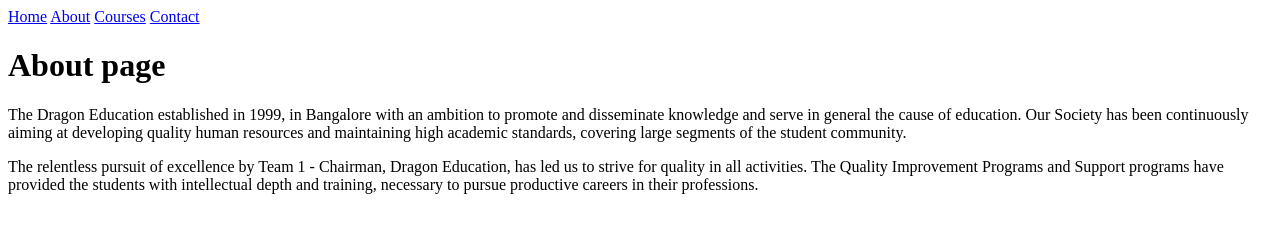
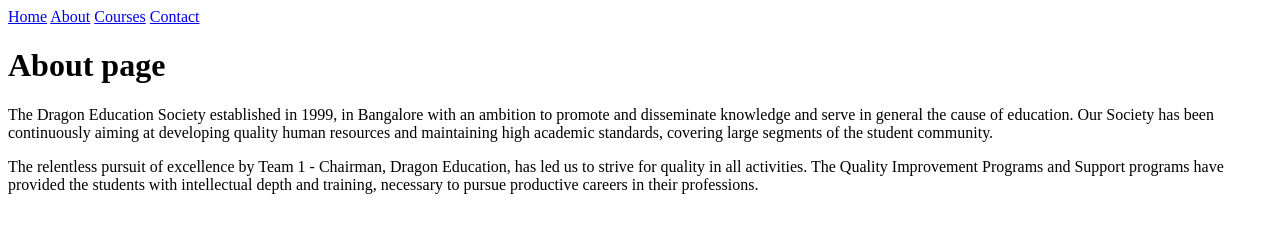
Before and after one commit to Hemith-2025/Dragon-Education, a plain HTML site: page About.html in a window 1280 px wide. Drawn offline with Linux system fonts and the light colour scheme.

Commit message:
Update About.html

```diff
--- a/About.html
+++ b/About.html
@@ -13,7 +13,7 @@
             <a href="Contact.html">Contact</a>
         </nav>
         <h1>About page</h1>
-        <p>The Dragon Education established in 1999, in Bangalore with an ambition to promote and disseminate knowledge and serve in general the cause of education. Our Society has been continuously aiming at developing quality human resources and maintaining high academic standards, covering large segments of the student community.</p>
+        <p>The Dragon Education Society established in 1999, in Bangalore with an ambition to promote and disseminate knowledge and serve in general the cause of education. Our Society has been continuously aiming at developing quality human resources and maintaining high academic standards, covering large segments of the student community.</p>
         <p>The relentless pursuit of excellence by Team 1 - Chairman, Dragon Education, has led us to strive for quality in all activities. The Quality Improvement Programs and Support programs have provided the students with intellectual depth and training, necessary to pursue productive careers in their professions.</p>
     </body>
 </html>
```
